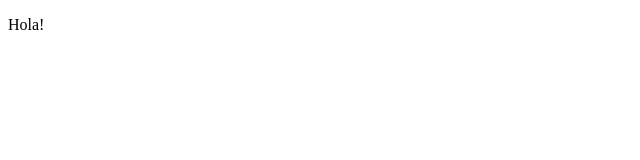
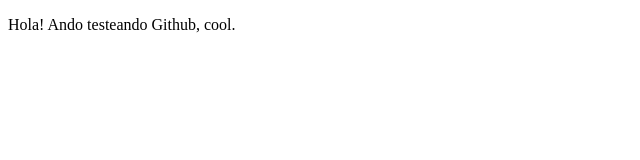
Before and after one commit to ccarlonr/ProyectoDemoCursoPrework, a plain HTML site: page index.html in a window 1280 px wide. Shown: the whole page, without its empty margins (0-640 px from the left). Drawn offline with Linux system fonts and the light colour scheme.

Commit message:
agregue comentario cool

```diff
--- a/index.html
+++ b/index.html
@@ -8,7 +8,7 @@
 </head>
 <body>
     <p>
-        Hola!
+        Hola! Ando testeando Github, cool.
     </p>
 </body>
 </html>
```
